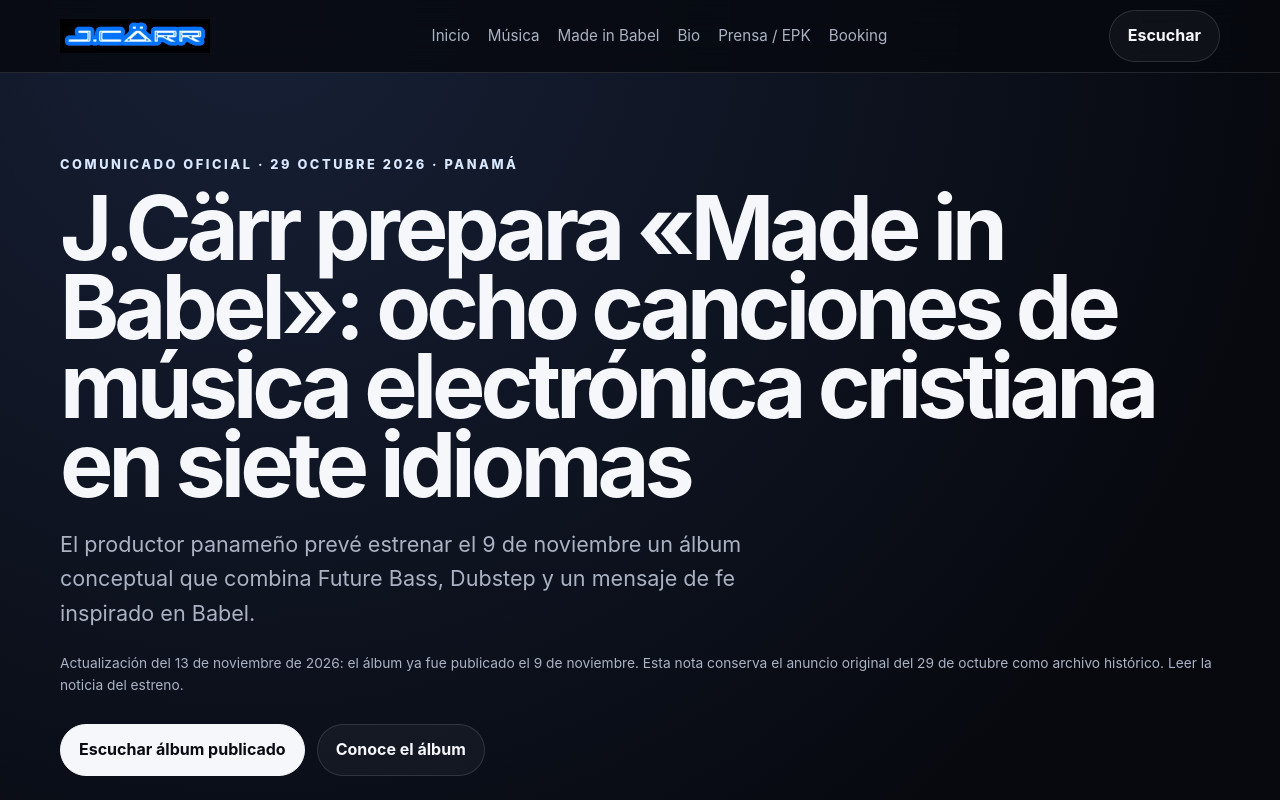
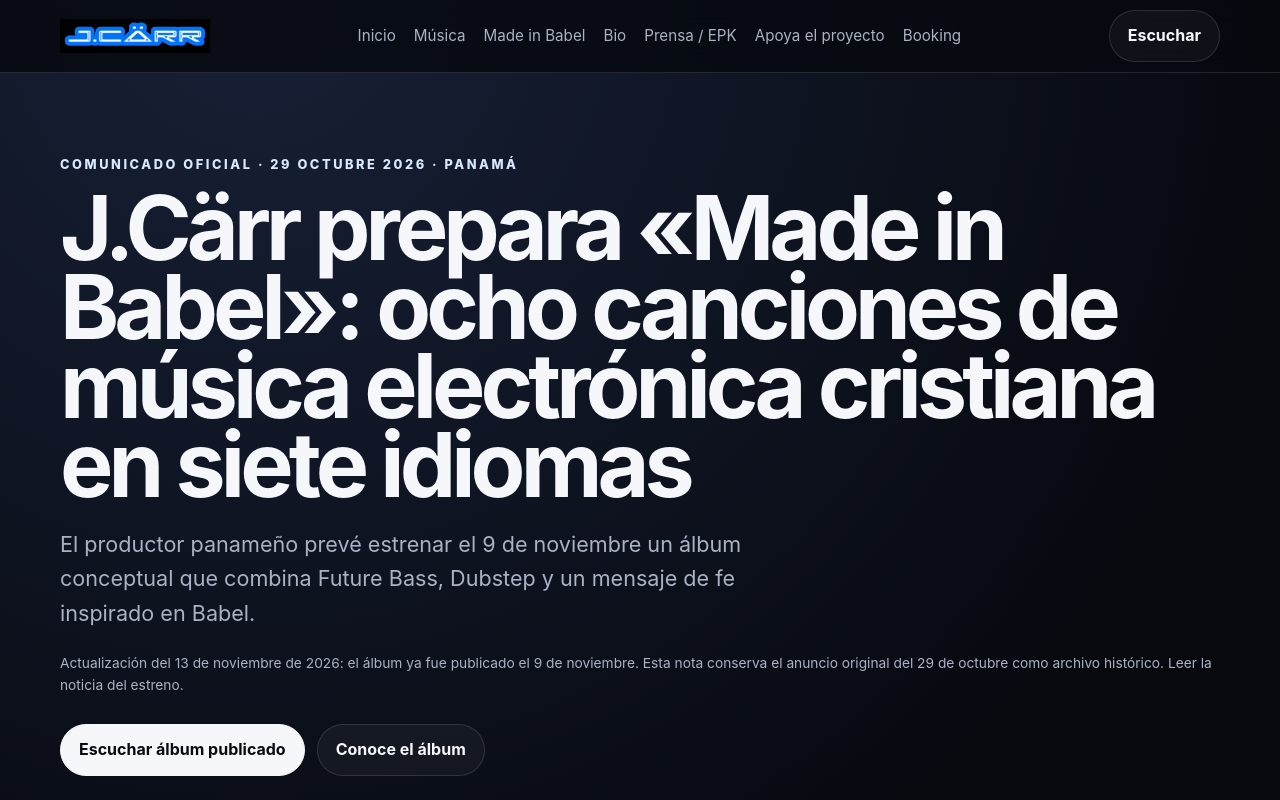
Before and after one commit to delanocarr4-ux/jcarr009-site, a plain HTML site: page noticias-made-in-babel-album-2026.html in a window 1280 px wide. Shown: the top 800 px of the page. Drawn offline with Linux system fonts and the light colour scheme.

Commit message:
Añadir enlace de apoyo en noticias-made-in-babel-album-2026.html

```diff
--- a/noticias-made-in-babel-album-2026.html
+++ b/noticias-made-in-babel-album-2026.html
@@ -18,13 +18,13 @@
 <link rel="icon" href="assets/logo.webp">
 </head>
 <body>
-<nav class="nav"><div class="container nav-inner"><a class="brand" href="index.html"><img src="assets/logo.webp" alt="Logo de J.Cärr"></a><div class="nav-links"><a href="index.html">Inicio</a><a href="music.html">Música</a><a href="made-in-babel.html">Made in Babel</a><a href="about.html">Bio</a><a href="press.html">Prensa / EPK</a><a href="contact.html">Booking</a></div><a class="btn" href="https://share.amuse.io/artist/j-carr" target="_blank" rel="noopener">Escuchar</a></div></nav>
+<nav class="nav"><div class="container nav-inner"><a class="brand" href="index.html"><img src="assets/logo.webp" alt="Logo de J.Cärr"></a><div class="nav-links"><a href="index.html">Inicio</a><a href="music.html">Música</a><a href="made-in-babel.html">Made in Babel</a><a href="about.html">Bio</a><a href="press.html">Prensa / EPK</a><a href="apoyar.html">Apoya el proyecto</a><a href="contact.html">Booking</a></div><a class="btn" href="https://share.amuse.io/artist/j-carr" target="_blank" rel="noopener">Escuchar</a></div></nav>
 <main>
 <header class="page-hero"><div class="container"><div class="eyebrow">Comunicado oficial · 29 octubre 2026 · Panamá</div><h1>J.Cärr prepara «Made in Babel»: ocho canciones de música electrónica cristiana en siete idiomas</h1><p class="lead">El productor panameño prevé estrenar el 9 de noviembre un álbum conceptual que combina Future Bass, Dubstep y un mensaje de fe inspirado en Babel.</p><p class="notice">Actualización del 13 de noviembre de 2026: el álbum ya fue publicado el 9 de noviembre. Esta nota conserva el anuncio original del 29 de octubre como archivo histórico. <a href="noticias-made-in-babel-estreno-2026.html">Leer la noticia del estreno</a>.</p><div class="actions"><a class="btn primary" href="https://share.amuse.io/album/j-carr-made-in-babel" target="_blank" rel="noopener">Escuchar álbum publicado</a><a class="btn" href="made-in-babel.html">Conoce el álbum</a></div></div></header>
 <section class="section"><div class="container grid-2"><div class="release-card"><img src="assets/made-in-babel.jpg" alt="Portada oficial del álbum Made in Babel de J.Cärr" width="1000" height="1000"></div><div><div class="eyebrow">Próximo lanzamiento · 9 noviembre 2026</div><h2>Un mismo mensaje a través de siete idiomas</h2><p class="prose"><strong>CIUDAD DE PANAMÁ, 29 de octubre de 2026.</strong> El productor y DJ panameño <strong>J.Cärr</strong> prepara el lanzamiento de <em>Made in Babel</em>, un álbum conceptual de ocho canciones cuyo estreno está previsto para el 9 de noviembre de 2026.</p><p class="prose">El proyecto explora cómo mantener una misma identidad musical y un mensaje de fe a través de diferentes idiomas y culturas. La producción incorpora inglés, español, japonés, hindi, portugués, coreano y francés, con una canción multilingüe que conecta el concepto general del álbum.</p><p class="prose">Dentro de su propuesta de <strong>Christian EDM</strong>, J.Cärr combina melodías emotivas de <strong>Future Bass</strong> con la energía de los drops de <strong>Dubstep</strong>. Su enfoque artístico busca desarrollar un sonido electrónico reconocible sin separar la experimentación musical de su identidad cristiana.</p></div></div></section>
 <section class="section"><div class="container"><div class="eyebrow">Del sencillo al álbum</div><h2>La historia continúa el 9 de noviembre</h2><p class="prose">El sencillo <em>Made in Babel</em>, publicado el 5 de octubre de 2026, presentó el universo sonoro de esta nueva etapa. El próximo álbum ampliará el concepto a ocho canciones y diferentes idiomas.</p><p class="prose">Inspirado en el relato bíblico de Babel, el trabajo utiliza la diversidad lingüística como una oportunidad creativa para conectar culturas mediante la música electrónica.</p><p class="prose"><strong>Fecha prevista de estreno:</strong> 9 de noviembre de 2026.</p><div class="actions"><a class="btn primary" href="https://share.amuse.io/album/j-carr-made-in-babel" target="_blank" rel="noopener">Escuchar álbum</a><a class="btn" href="made-in-babel-single.html">Escuchar sencillo actual</a><a class="btn" href="press.html">Material de prensa / EPK</a></div></div></section>
 <section class="section"><div class="container"><div class="eyebrow">Sobre J.Cärr</div><h2>Electronic Dance Music desde Panamá</h2><p class="prose">J.Cärr es un productor y DJ panameño de Christian EDM, Future Bass y Dubstep. Su propuesta combina fe, emoción y energía electrónica.</p><p class="prose"><strong>Contacto de prensa:</strong> <a href="mailto:prensa@jcarr009.com?subject=Prensa%20-%20Made%20in%20Babel">prensa@jcarr009.com</a>.</p><p class="notice">Esta publicación es un comunicado oficial emitido por J.Cärr; no constituye una noticia editorial independiente.</p></div></section>
 </main>
-<footer class="footer"><div class="container footer-inner"><div>© <span data-year></span> J.Cärr · Panamá</div><div class="socials"><a href="https://open.spotify.com/intl-es/artist/58DHUURGlAamkAyfkEyLeY" target="_blank" rel="noopener">Spotify</a><a href="https://www.instagram.com/jcarr009/" target="_blank" rel="noopener">Instagram</a><a href="https://www.tiktok.com/@jcarr009" target="_blank" rel="noopener">TikTok</a><a href="https://www.youtube.com/c/JC%C3%A4rr" target="_blank" rel="noopener">YouTube</a><a href="https://audiomack.com/jcarr009" target="_blank" rel="noopener">Audiomack</a></div></div></footer>
+<footer class="footer"><div class="container footer-inner"><div>© <span data-year></span> J.Cärr · Panamá</div><div class="socials"><a href="apoyar.html">Apoya el proyecto</a><a href="https://open.spotify.com/intl-es/artist/58DHUURGlAamkAyfkEyLeY" target="_blank" rel="noopener">Spotify</a><a href="https://www.instagram.com/jcarr009/" target="_blank" rel="noopener">Instagram</a><a href="https://www.tiktok.com/@jcarr009" target="_blank" rel="noopener">TikTok</a><a href="https://www.youtube.com/c/JC%C3%A4rr" target="_blank" rel="noopener">YouTube</a><a href="https://audiomack.com/jcarr009" target="_blank" rel="noopener">Audiomack</a></div></div></footer>
 <script src="script.js"></script>
 </body></html>
```
